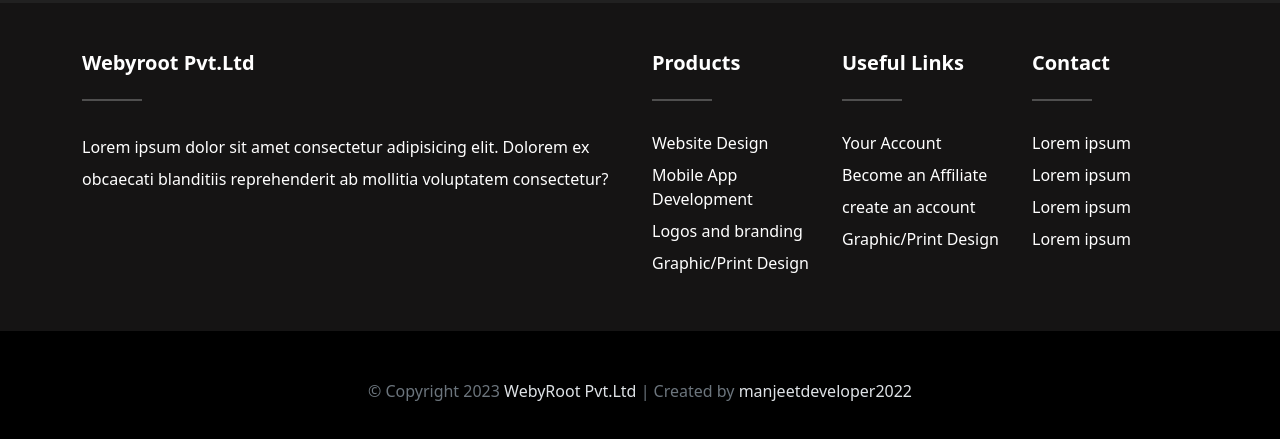
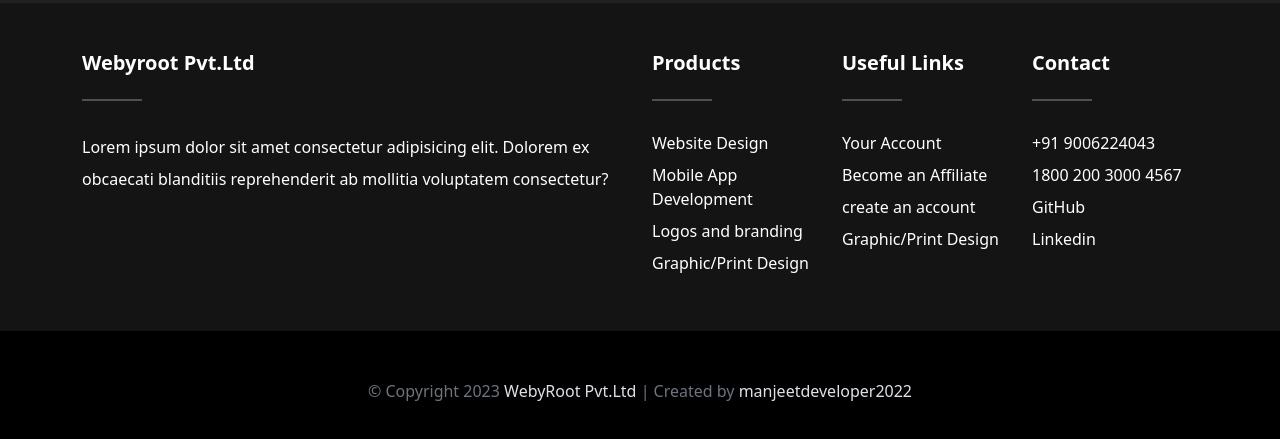
Before and after one commit to manjeetdeveloper/Bootstrap-5-Portfolio-Website, a website: page index.html in a window 1280 px wide. Shown: the part 7530-7969 px from the top of the page. Drawn offline with nearby package versions, Linux system fonts and the light colour scheme; files that its build step writes are made by us from their sources.

Commit message:
new change

```diff
--- a/index.html
+++ b/index.html
@@ -819,10 +819,12 @@
                     <h5 class="text-capitalize fw-bold">contact</h5>
                     <hr class="bg-white d-inline-block mb-4" style="width: 60px; height: 2px;">
                     <ul class="list-inline campany-list">
-                        <li><a href="#">Lorem ipsum</a></li>
-                        <li><a href="#">Lorem ipsum</a></li>
-                        <li><a href="#">Lorem ipsum</a></li>
-                        <li><a href="#">Lorem ipsum</a></li>
+                        <li><a href="#">+91 9006224043</a></li>
+                        <li><a href="#">1800 200 3000 4567</a></li>
+                        <li><a href="https://github.com/manjeetdeveloper2022">GitHub</a></li>
+                        <li><a href="www.linkedin.com/in/
+                            manjeet-kumar-319336251
+                            ">Linkedin</a></li>
                     </ul>
                 </div>
             </div>
```
